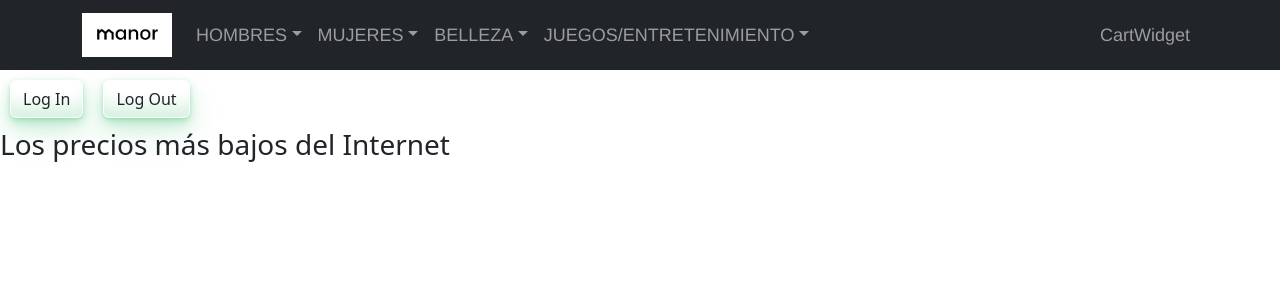
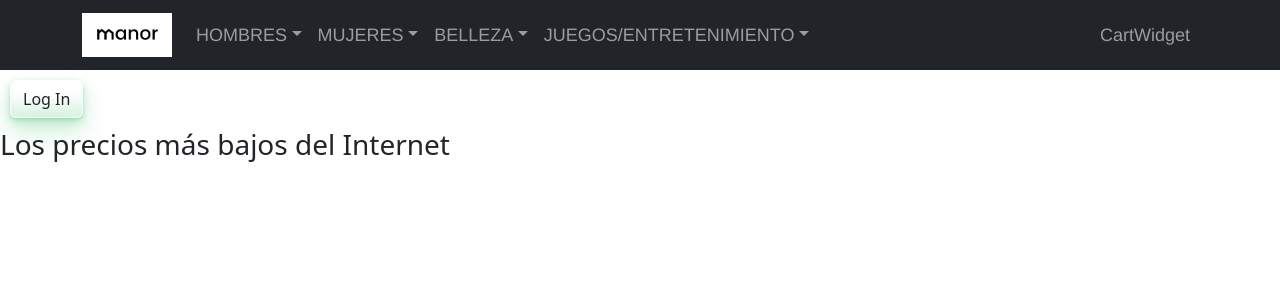
Before and after one commit to alezhia/ecomm-manor-react-bootstrap, a React (Vite) app: page / in a window 1280 px wide. Shown: the top 300 px of the page. Built offline with nearby package versions, Linux system fonts and the light colour scheme.

Commit message:
modified Login and Logout

```diff
--- a/src/App.jsx
+++ b/src/App.jsx
@@ -1,18 +1,27 @@
+import { useAuth0 } from "@auth0/auth0-react";
 import { BrowserRouter, Routes, Route } from "react-router-dom"
 import LoginButton from "./components/LoginButton"
 import LogoutButton from "./components/LogoutButton"
+import Profile from "./components/Profile"
 import Navbar from './components/Navbar'
-import Profile from "./components/Profile"
 import { Home, Shop, Cart, Page404 } from './pages'
 
 
 const App = () => {
+  const { isAuthenticated } = useAuth0()
   return (
     <BrowserRouter>
       <Navbar />
-    <LoginButton />
-    <LogoutButton />
-    <Profile />
+
+     {isAuthenticated ? (
+          <>
+            <Profile />
+            <LogoutButton />
+          </>
+        ) : (
+          <LoginButton />
+        )}
+
       <Routes>
         <Route path='/' element={<Home />} />
         <Route path='/:slugProduct' element={<Home />} />
```
Also changed, not shown: src/components/Navbar.jsx (+7 -0 lines).
